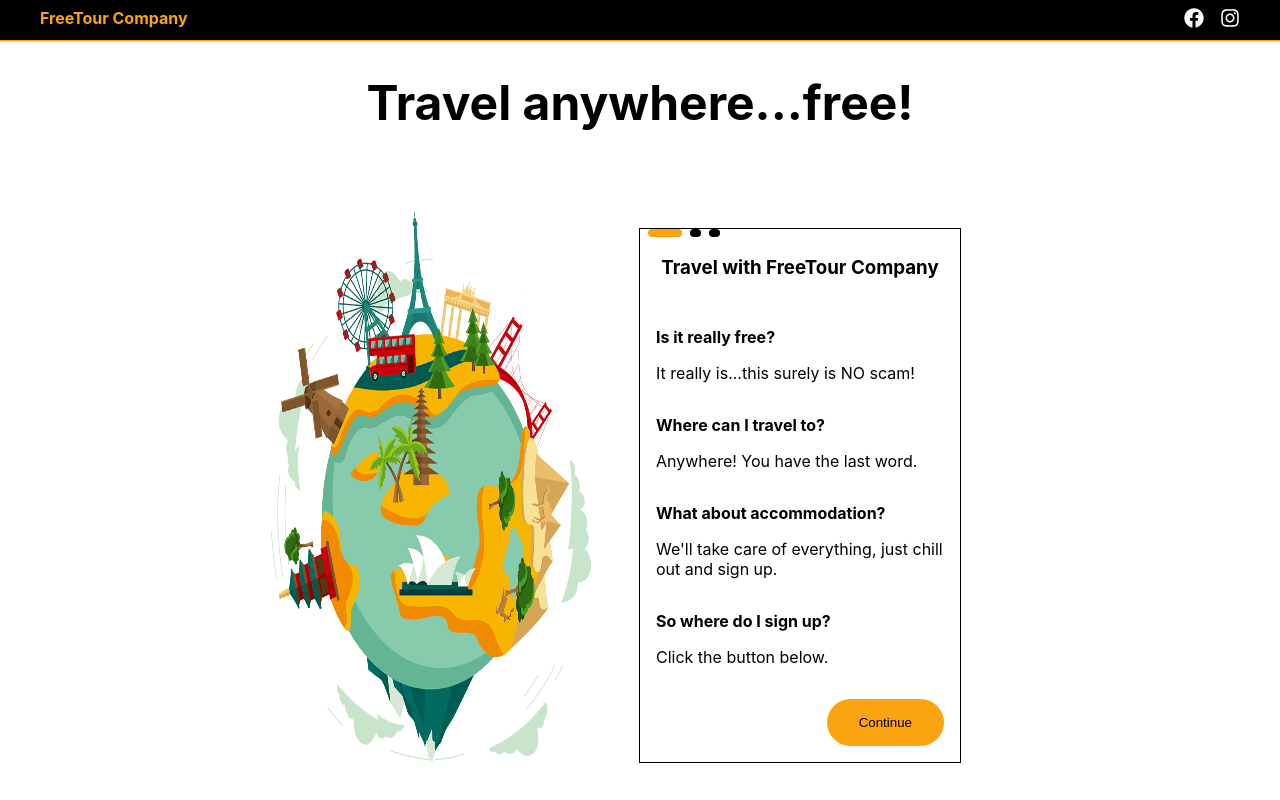
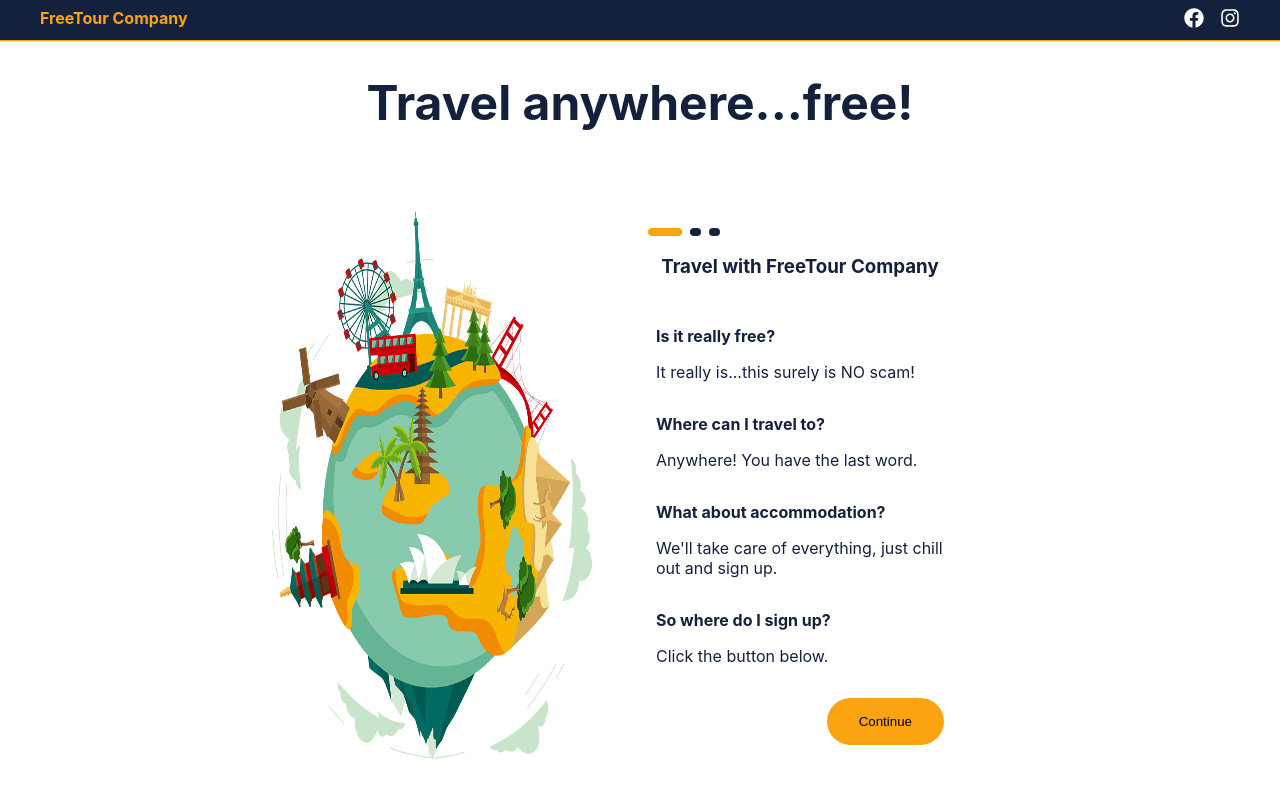
Before and after one commit to FreakyRed/tourist_web, a React (Create React App) app: page / in a window 1280 px wide. Shown: the top 800 px of the page. Built offline with nearby package versions, Linux system fonts and the light colour scheme.

Commit message:
changed colors to better suit design

```diff
--- a/src/components/layout/Main.js
+++ b/src/components/layout/Main.js
@@ -7,7 +7,6 @@ import Stepper from "../stepper/Stepper";
 import WorldGlobe from "../../assets/pictures/worldglobe.png";
 
 const Container = styled.div`
-  background: ${(props) => props.theme.white};
   display: flex;
   flex-wrap: wrap;
   justify-content: center;
@@ -18,7 +17,6 @@ const Container = styled.div`
 const ContentContainer = styled.div`
   flex: 2;
   max-width: 25%;
-  border: 1px solid black;
   heigh: 100%;
   margin: 1rem 3rem 0;
 `;
--- a/src/components/layout/NavBar.js
+++ b/src/components/layout/NavBar.js
@@ -6,7 +6,7 @@ import { ThemeContext } from "../../assets/themes/ThemeContext";
 
 const Container = styled.div`
   display: flex;
-  background: ${(props) => props.theme.background};
+  background: ${(props) => props.theme.secondary};
   padding: 0.5rem;
   box-shadow: 0px 1px 0px rgba(0, 0, 0, 0.08);
   border-bottom: 1px solid ${(props) => props.theme.primary};
--- a/src/components/stepper/Stepper.js
+++ b/src/components/stepper/Stepper.js
@@ -19,7 +19,7 @@ const Button = styled.div`
   width: 25%;
 
   & > ${Tick} {
-    background: ${(props) => props.theme.background};
+    background: ${(props) => props.theme.secondary};
   }
 
   & :nth-child(${(props) => props.value}) {
--- a/src/index.css
+++ b/src/index.css
@@ -8,6 +8,7 @@ body {
     sans-serif;
   -webkit-font-smoothing: antialiased;
   -moz-osx-font-smoothing: grayscale;
+  color: #14213d;
 }
 
 code {
```
